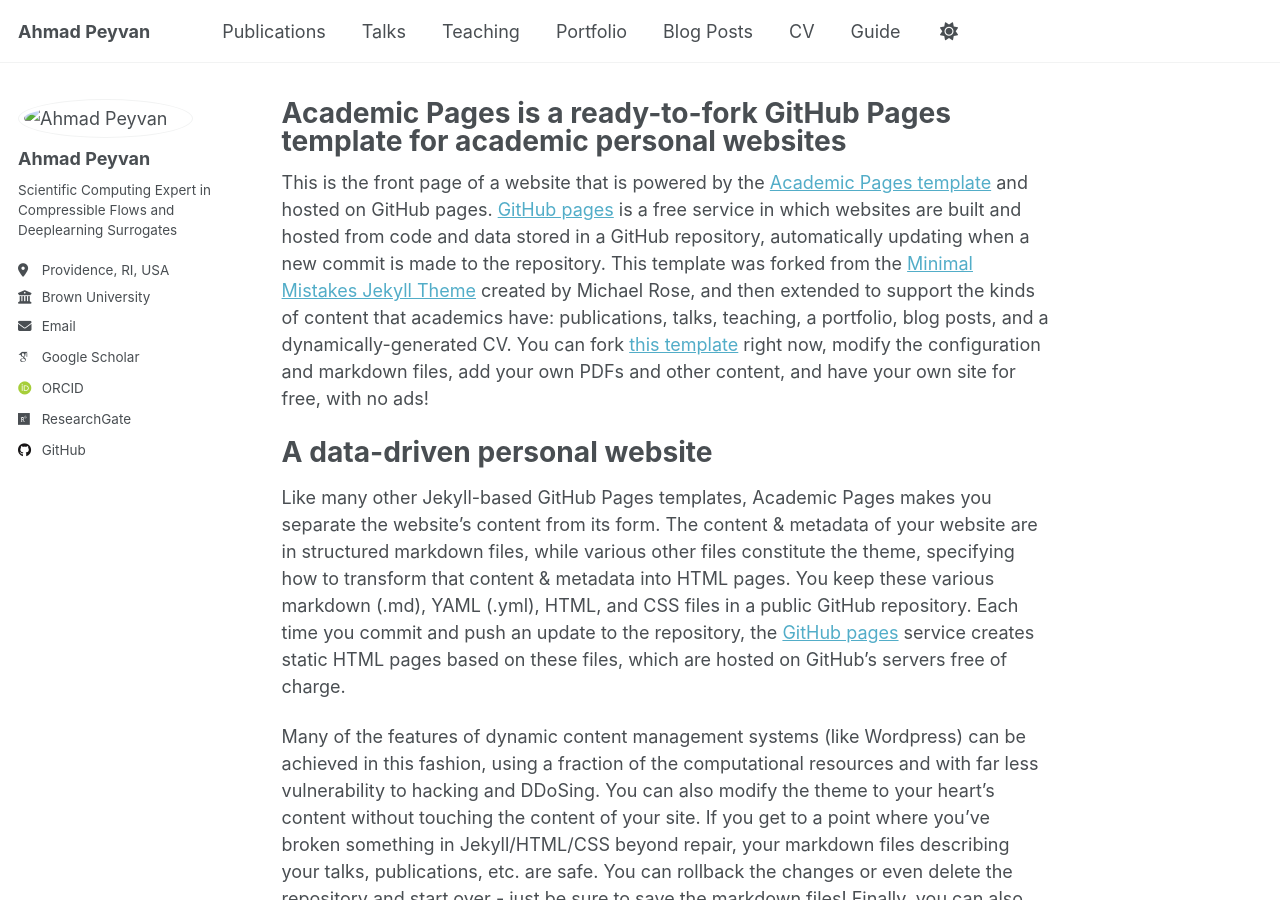
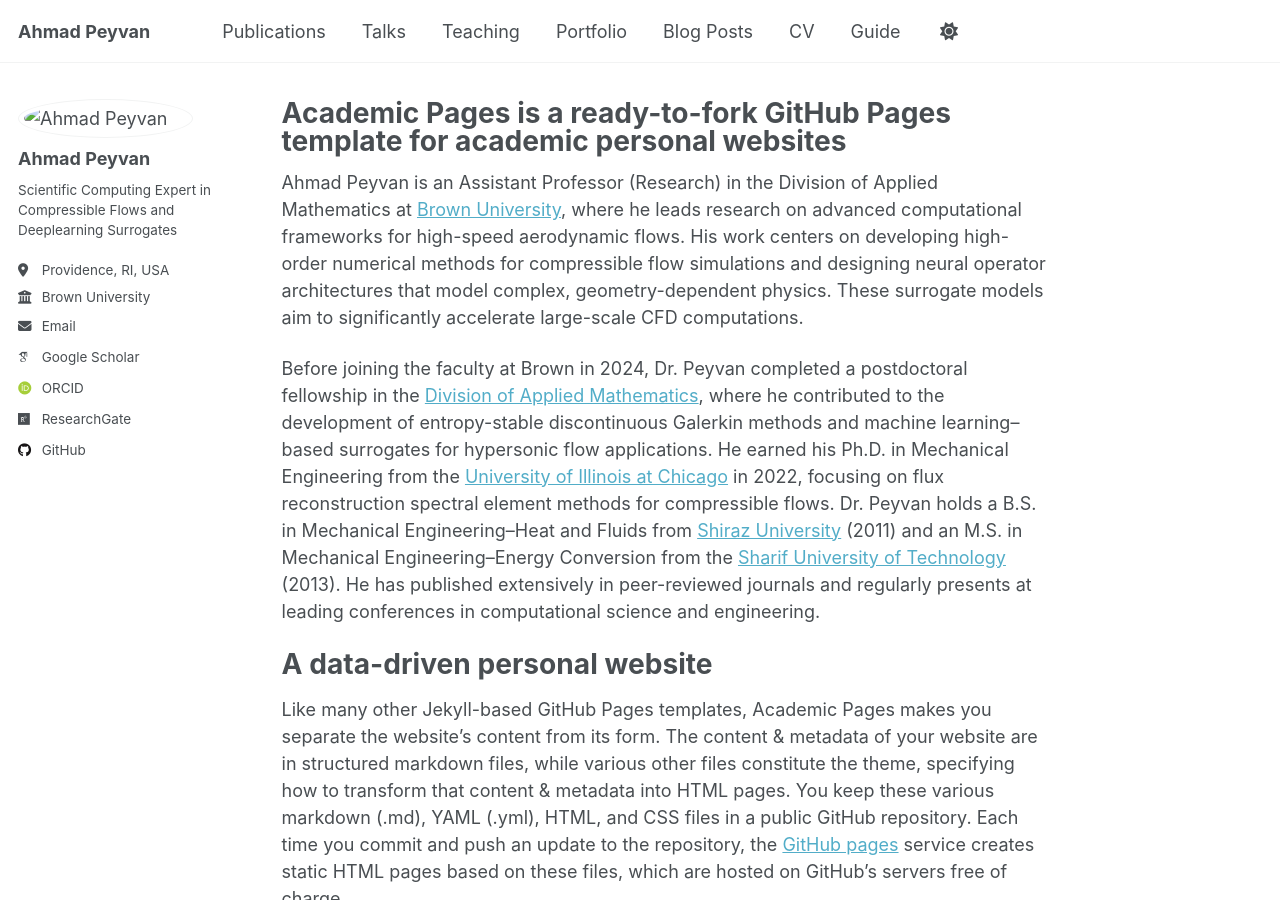
Before and after one commit to ahmadpeyvan/ahmadpeyvan.github.io, a Jekyll site: the page built from _pages/about.md, in a window 1280 px wide and 900 px high. Built offline with Jekyll 4.4.1, drawn with Linux system fonts in a browser that asks for light colours; some web fonts are replaced.

Commit message:
About me

```diff
--- a/_pages/about.md
+++ b/_pages/about.md
@@ -6,8 +6,9 @@ redirect_from:
   - /about/
   - /about.html
 ---
+Ahmad Peyvan is an Assistant Professor (Research) in the Division of Applied Mathematics at [Brown University](), where he leads research on advanced computational frameworks for high-speed aerodynamic flows. His work centers on developing high-order numerical methods for compressible flow simulations and designing neural operator architectures that model complex, geometry-dependent physics. These surrogate models aim to significantly accelerate large-scale CFD computations.
 
-This is the front page of a website that is powered by the [Academic Pages template](https://github.com/academicpages/academicpages.github.io) and hosted on GitHub pages. [GitHub pages](https://pages.github.com) is a free service in which websites are built and hosted from code and data stored in a GitHub repository, automatically updating when a new commit is made to the repository. This template was forked from the [Minimal Mistakes Jekyll Theme](https://mmistakes.github.io/minimal-mistakes/) created by Michael Rose, and then extended to support the kinds of content that academics have: publications, talks, teaching, a portfolio, blog posts, and a dynamically-generated CV. You can fork [this template](https://github.com/academicpages/academicpages.github.io) right now, modify the configuration and markdown files, add your own PDFs and other content, and have your own site for free, with no ads!
+Before joining the faculty at Brown in 2024, Dr. Peyvan completed a postdoctoral fellowship in the [Division of Applied Mathematics](https://appliedmath.brown.edu/), where he contributed to the development of entropy-stable discontinuous Galerkin methods and machine learning–based surrogates for hypersonic flow applications. He earned his Ph.D. in Mechanical Engineering from the [University of Illinois at Chicago](https://www.uic.edu/) in 2022, focusing on flux reconstruction spectral element methods for compressible flows. Dr. Peyvan holds a B.S. in Mechanical Engineering–Heat and Fluids from [Shiraz University](https://shirazu.ac.ir/en/home) (2011) and an M.S. in Mechanical Engineering–Energy Conversion from the [Sharif University of Technology](https://en.sharif.ir/) (2013). He has published extensively in peer-reviewed journals and regularly presents at leading conferences in computational science and engineering.
 
 A data-driven personal website
 ======
```
